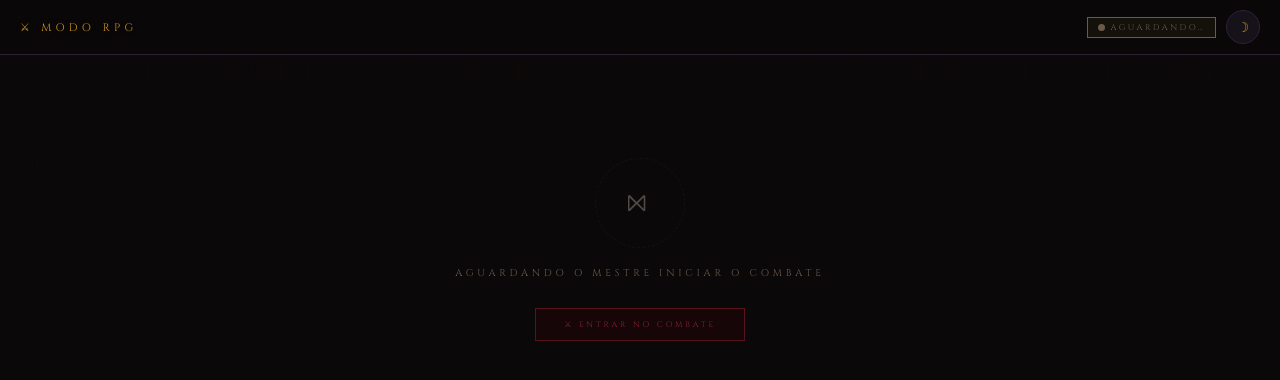
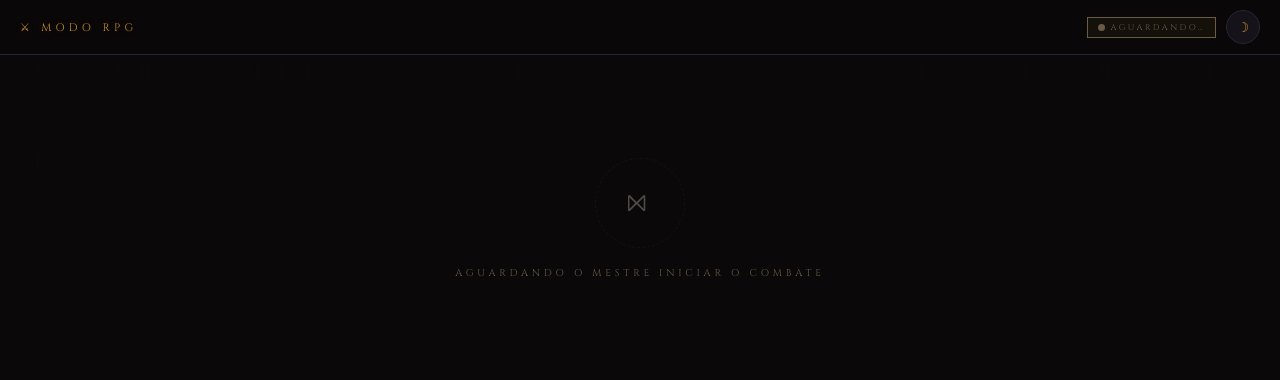
Before and after one commit to Sadyyz/test, a website: page players.html in a window 1280 px wide. Drawn offline with Linux system fonts and the light colour scheme; a web font is replaced by a local one.

Commit message:
Add files via upload

```diff
--- a/players.html
+++ b/players.html
@@ -459,23 +459,6 @@ body::before{
   <div id="standby">
     <div class="standby-ring">⧖</div>
     <p class="standby-text">Aguardando o Mestre iniciar o combate</p>
-    <button id="btn-enter-arena" onclick="entrarNaArena()" style="
-      margin-top:28px;
-      font-family:'Cinzel',serif;
-      font-size:.5rem;
-      letter-spacing:.35em;
-      text-transform:uppercase;
-      padding:10px 28px;
-      background:rgba(80,0,0,.25);
-      border:1px solid var(--crimson);
-      color:var(--crimson-lt);
-      cursor:pointer;
-      transition:all .25s;
-      opacity:.7;
-    "
-    onmouseover="this.style.opacity='1';this.style.background='rgba(122,24,40,.45)'"
-    onmouseout="this.style.opacity='.7';this.style.background='rgba(80,0,0,.25)'"
-    >⚔ Entrar no Combate</button>
   </div>
 </div>
 
@@ -990,16 +973,6 @@ async function refreshHp(manifest){
 
 
 // ══════════════════════════════════════════════════
-//  ENTRAR NA ARENA MANUALMENTE
-// ══════════════════════════════════════════════════
-function entrarNaArena() {
-  const arena   = document.getElementById('bs-arena');
-  const standby = document.getElementById('standby').closest('.page-standby');
-  standby.style.display = 'none';
-  arena.classList.add('show');
-}
-
-// ══════════════════════════════════════════════════
 //  ANIMAÇÃO: CONTO ENCERRADO (disparada pelo mestre)
 // ══════════════════════════════════════════════════
 let _lastBossHpMap = null;
```
